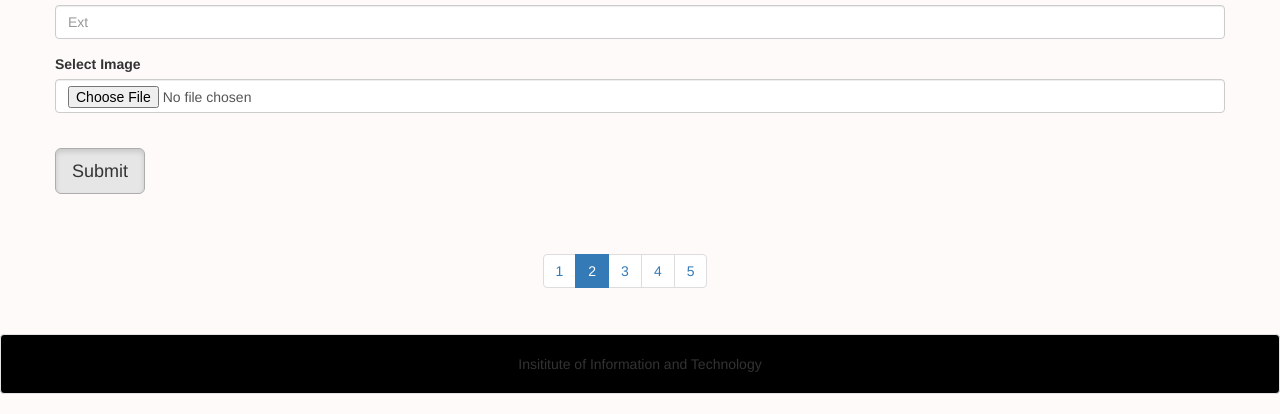
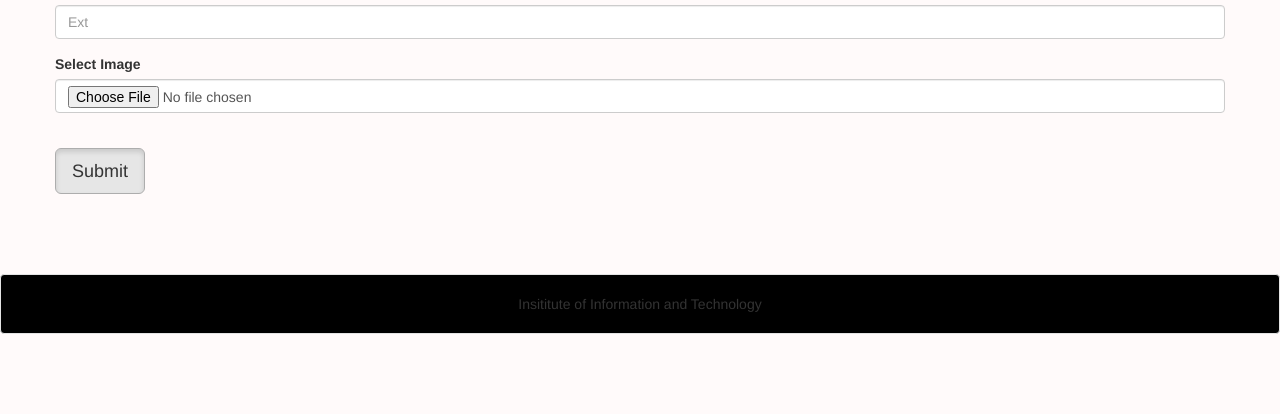
Before and after one commit to hazemtaha/Php_Cafteria_Project, a PHP site: page /views/AddUser.php?id=1 in a window 1280 px wide. Shown: the part 677-1091 px from the top of the page. After the commit the page ends 1011 px from the top, so only its background shows below. Run offline with PHP 8.4, Linux system fonts and the light colour scheme.

Commit message:
Update AddUser.php

```diff
--- a/views/AddUser.php
+++ b/views/AddUser.php
@@ -49,7 +49,7 @@ tr , td{
 
     </style>
 
-    <title>Show Products</title>
+    <title>Add User</title>
 </head>
 <body  style="background-color:Snow ">
 <nav class="navbar navbar-inverse ">
@@ -162,18 +162,7 @@ tr , td{
 
 <br> <br>
 
- <div class=" row col-sm-12 text-center">
-  <ul class="pagination">
-    <li><a href="#">1</a></li>
-    <li class="active"><a href="#">2</a></li>
-    <li><a href="#">3</a></li>
-    <li><a href="#">4</a></li>
-    <li><a href="#">5</a></li>
-  </ul>
-
- </div>
- <br>
-  <br> <br> <br> <br>
+  <br> <br>
  <div class="footer text-center" background="Black">
       <div class="well">Insititute of Information and Technology </div>
 
```
